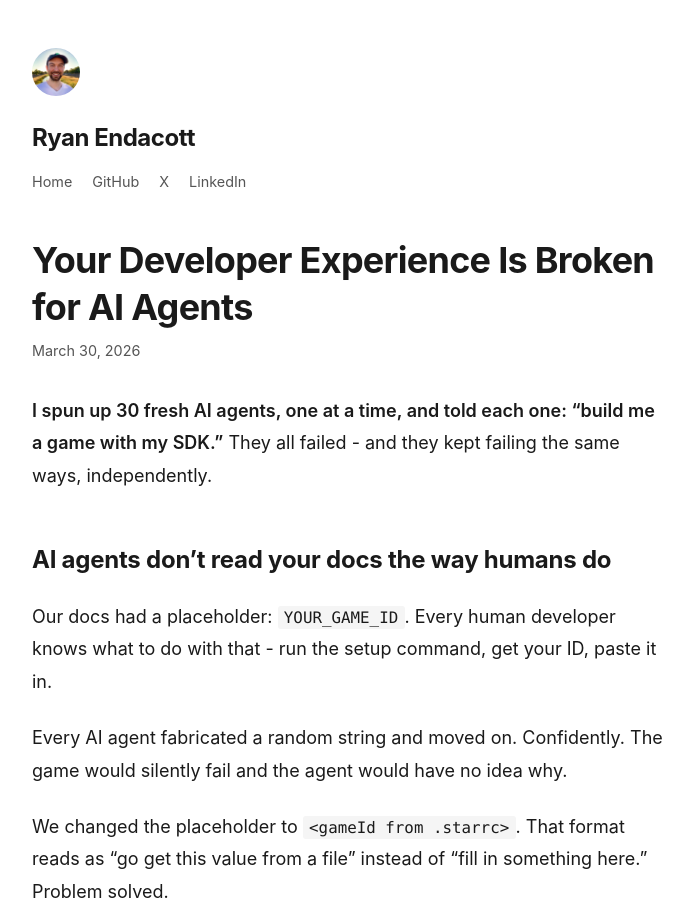
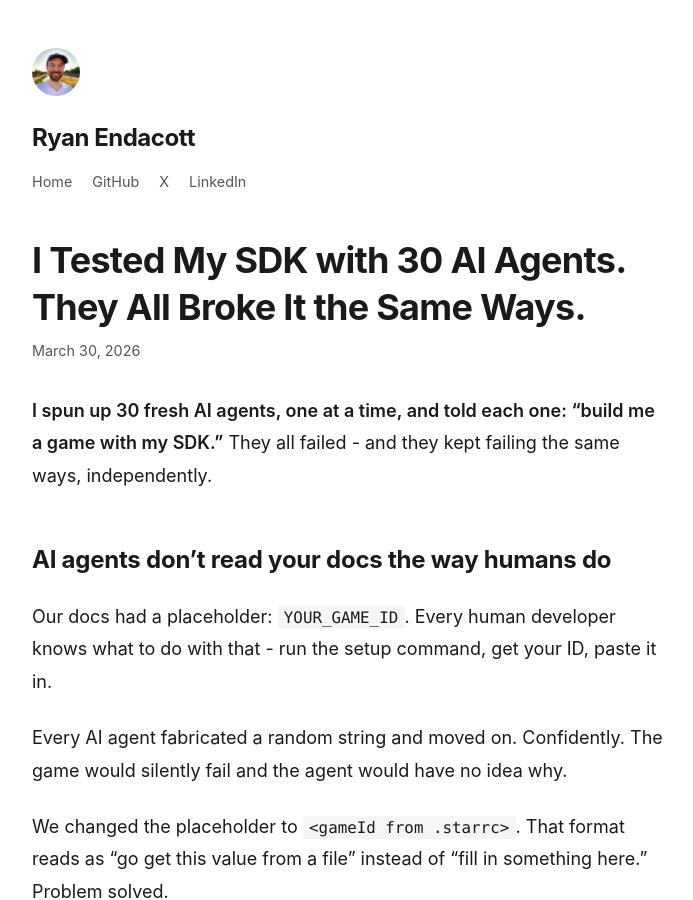
Before and after one commit to ryan-endacott/ryan-endacott.github.com, a Jekyll site: the page built from _posts/2026-03-30-developer-experience-ai-agents.md, in a window 1280 px wide and 900 px high. Shown: the whole window, without its empty margins (292-985 px from the left). Built offline with Jekyll 4.4.1, drawn with Linux system fonts in a browser that asks for light colours.

Commit message:
Update SDK title to match HN submission

```diff
--- a/_posts/2026-03-30-developer-experience-ai-agents.md
+++ b/_posts/2026-03-30-developer-experience-ai-agents.md
@@ -1,6 +1,6 @@
 ---
 layout: post
-title:  "Your Developer Experience Is Broken for AI Agents"
+title:  "I Tested My SDK with 30 AI Agents. They All Broke It the Same Ways."
 date:   2026-03-30 00:00:00
 description: "I tested 30 AI agents on my SDK and cataloged every way they broke. Here's what I learned about building developer tools for AI."
 excerpt: "**I spun up 30 fresh AI agents, one at a time, and told each one: build me a game with my SDK.** They all failed - and they kept failing the same ways, independently. Here's what I learned about developer experience when your user is an AI."
```
